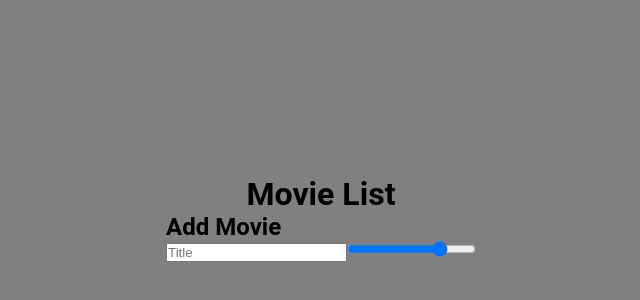
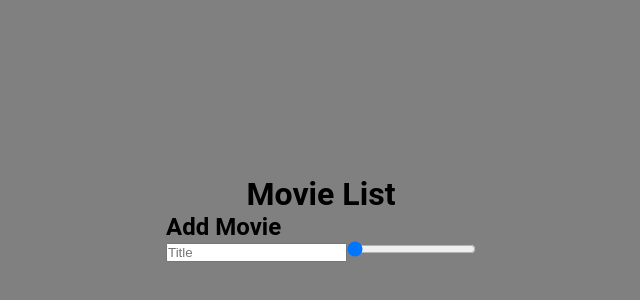
Before and after one commit to Isidorsson/lexicon-tasks, a React (Vite) app in the folder lexicon-task-react-movie-card/: page / in a window 1280 px wide. Shown: the part 182-482 px from the top of the page, without its empty margins (319-959 px from the left). Built offline with nearby package versions, Linux system fonts and the light colour scheme.

Commit message:
Add rating state to AddMovie component

```diff
--- a/lexicon-task-react-movie-card/src/componens/AddMovie.tsx
+++ b/lexicon-task-react-movie-card/src/componens/AddMovie.tsx
@@ -10,6 +10,7 @@ export interface IMovie {
 
 export const AddMovie: React.FC = () => {
   const [title, setTitle] = useState('');
+  const [rating, setRating] = useState(0);
   return (
     <div>
       <h2>Add Movie</h2>
@@ -18,7 +19,9 @@ export const AddMovie: React.FC = () => {
         value={title}
         onChange={(event) => setTitle(event.target.value)}
       />
-<input type="range" min="1" max="5" value="4" />
+      <input type="range" min={0} max={5} value={rating}
+        onChange={(event) => setRating(parseInt(event.target.value))}
+      />
     </div>
   );
 }
```
